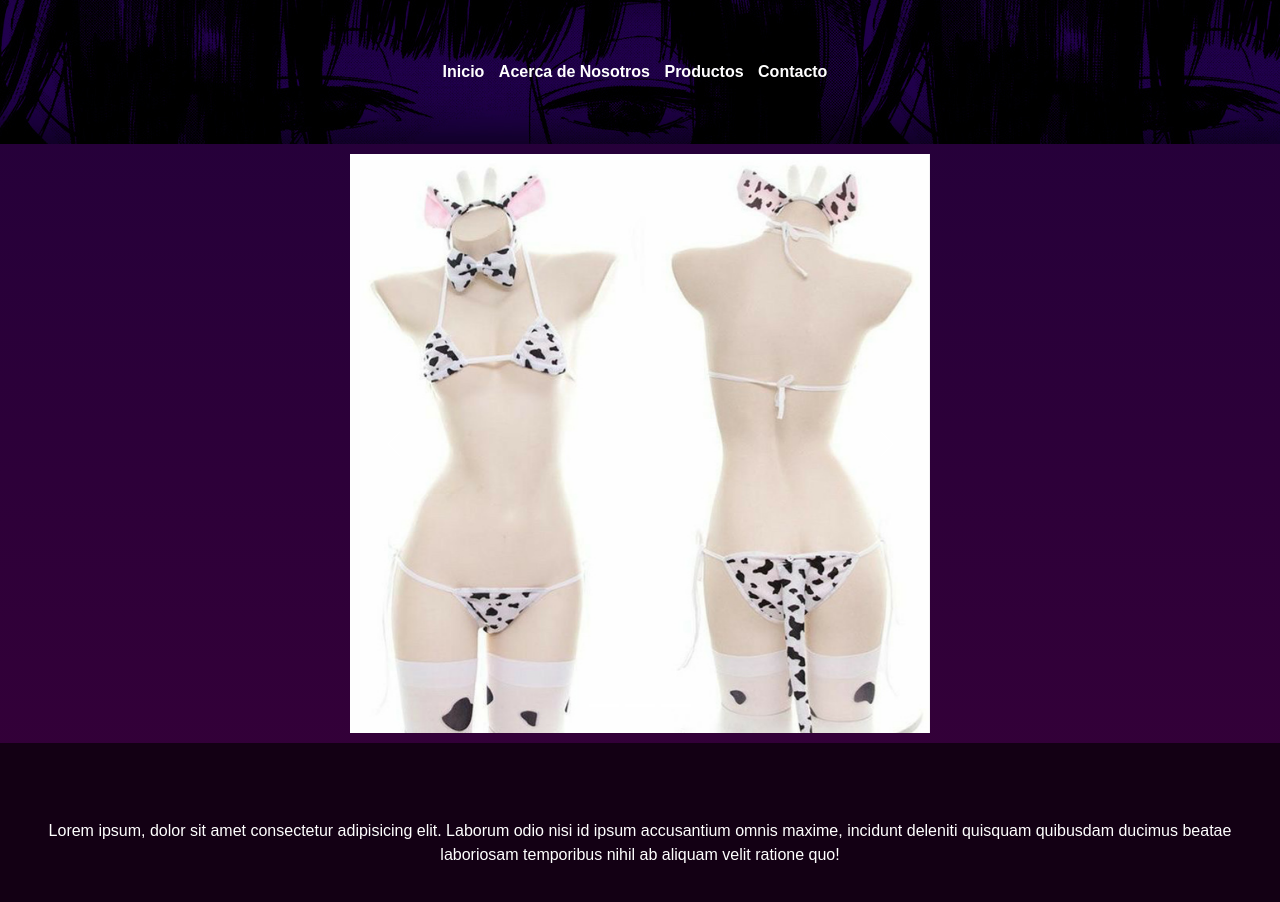
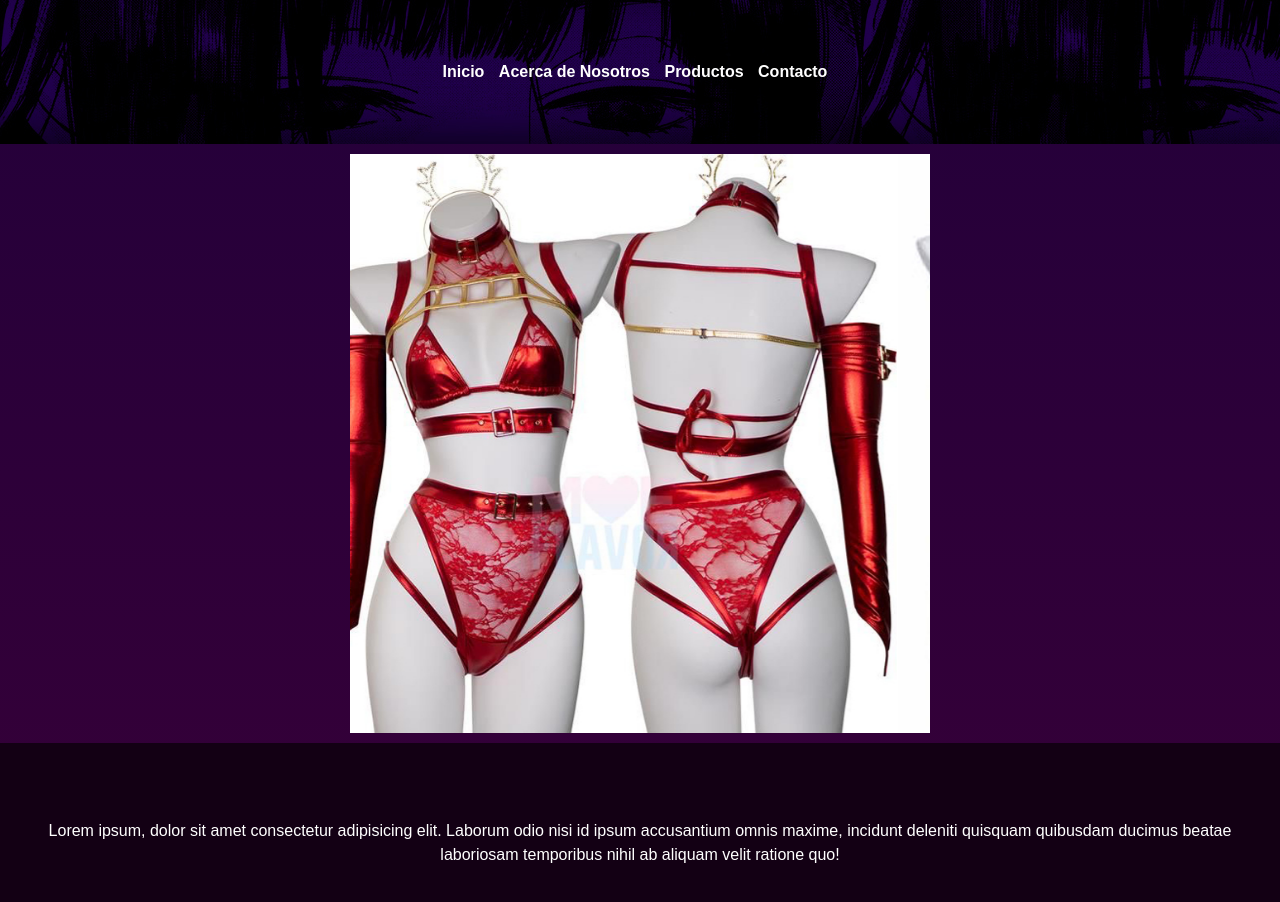
Before and after one commit to Koffiee/Segunda-preentrega-Azcurra-Alejandro, a plain HTML site: page index.html in a window 1280 px wide. Drawn offline with nearby package versions, Linux system fonts and the light colour scheme.

Commit message:
Update index.html

```diff
--- a/index.html
+++ b/index.html
@@ -22,31 +22,18 @@
                 </nav>
               </header>
               <main class="container">
-                <div id="carouselExampleIndicators" class="carousel slide">
-                  <div class="carousel-indicators">
-                    <button type="button" data-bs-target="#carouselExampleIndicators" data-bs-slide-to="0" class="active" aria-current="true" aria-label="Slide 1"></button>
-                    <button type="button" data-bs-target="#carouselExampleIndicators" data-bs-slide-to="1" aria-label="Slide 2"></button>
-                    <button type="button" data-bs-target="#carouselExampleIndicators" data-bs-slide-to="2" aria-label="Slide 3"></button>
-                  </div>
+                <div id="carouselExampleSlidesOnly" class="carousel slide" data-bs-ride="carousel">
                   <div class="carousel-inner">
                     <div class="carousel-item active">
-                      <img src="./images/1.JPG" class="d-block w-100" alt="...">
+                      <img src="./images/7.JPG" class="d-block w-100" alt="...">
                     </div>
                     <div class="carousel-item">
                       <img src="./images/4.JPG" class="d-block w-100" alt="...">
                     </div>
                     <div class="carousel-item">
-                      <img src="./images/8.JPG" class="d-block w-100" alt="...">
+                      <img src="./images/1.JPG" class="d-block w-100" alt="...">
                     </div>
                   </div>
-                  <button class="carousel-control-prev" type="button" data-bs-target="#carouselExampleIndicators" data-bs-slide="prev">
-                    <span class="carousel-control-prev-icon" aria-hidden="true"></span>
-                    <span class="visually-hidden">Previous</span>
-                  </button>
-                  <button class="carousel-control-next" type="button" data-bs-target="#carouselExampleIndicators" data-bs-slide="next">
-                    <span class="carousel-control-next-icon" aria-hidden="true"></span>
-                    <span class="visually-hidden">Next</span>
-                  </button>
                 </div>
               </main>
 
```
